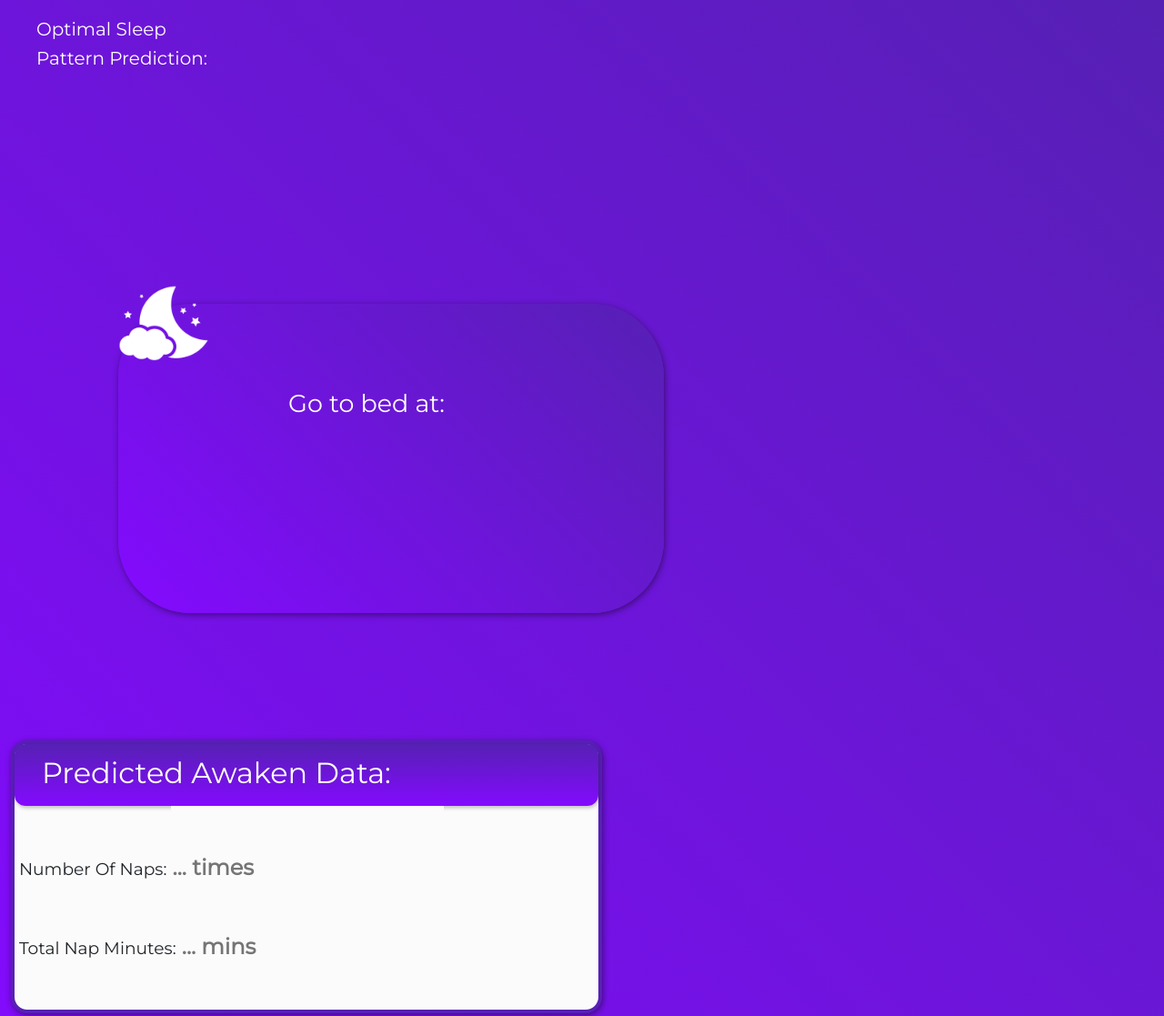
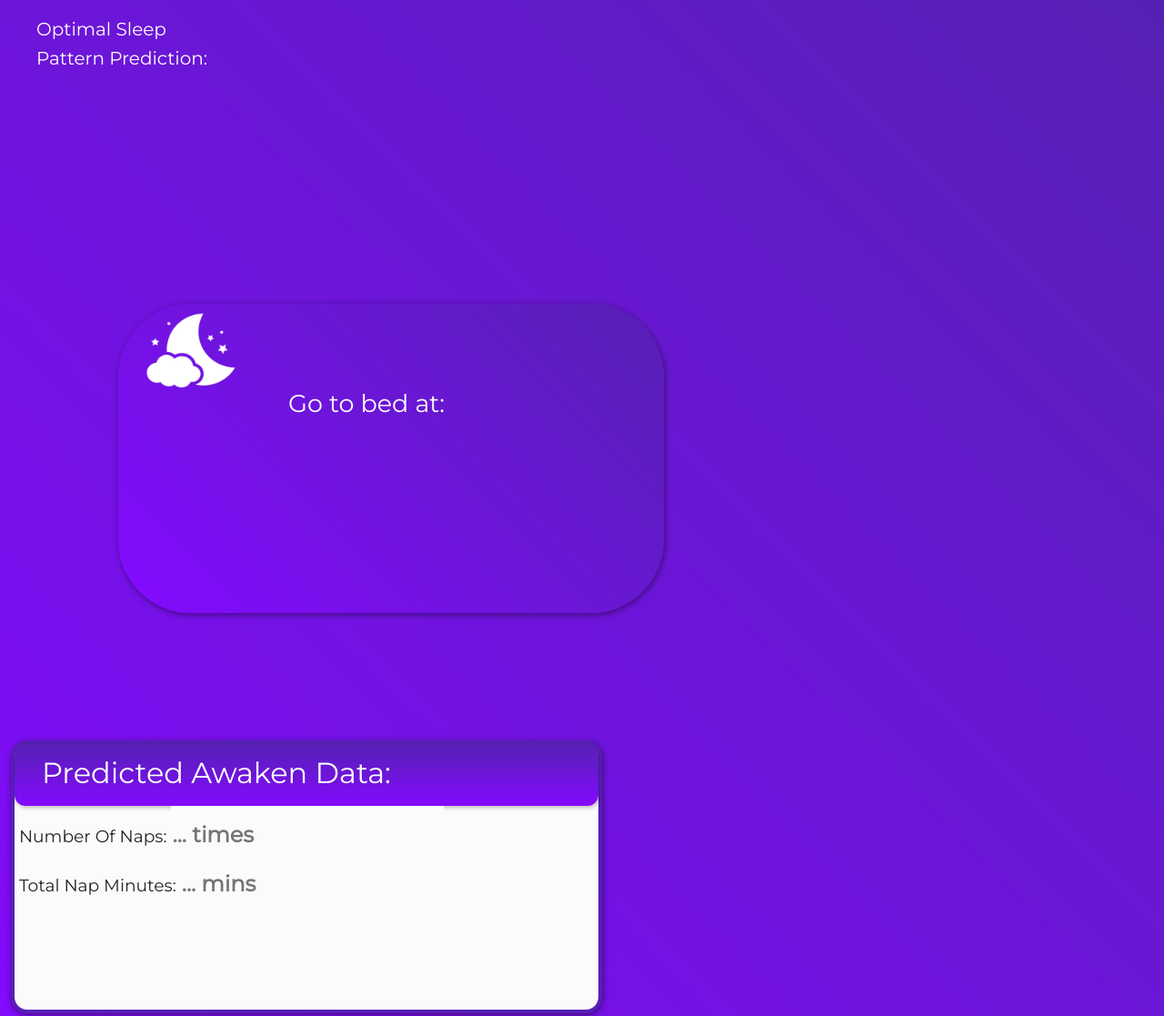
Before and after one commit to jackpraveenraj/Optimal-Sleep-Pattern-Web-App, a website: page ospapp/predict-page.html in a window 1280 px wide. Shown: the top 1117 px of the page at 91% size. Drawn offline with nearby package versions, Linux system fonts and the light colour scheme.

Commit message:
commit for new pages

```diff
--- a/ospapp/predict-page.css
+++ b/ospapp/predict-page.css
@@ -10,6 +10,10 @@ a {
     font-size: 14pt;
   }
 
+  img{
+    width: 90px;
+    margin: 30px 0 0 30px;
+  }
 
 
 .input{
@@ -117,7 +121,7 @@ body{
     font-size: 24px;
     border: none;
     outline: none;
-    padding-top: 50px;
+    padding-top: 14px;
     width: 300px;
 
 
```
